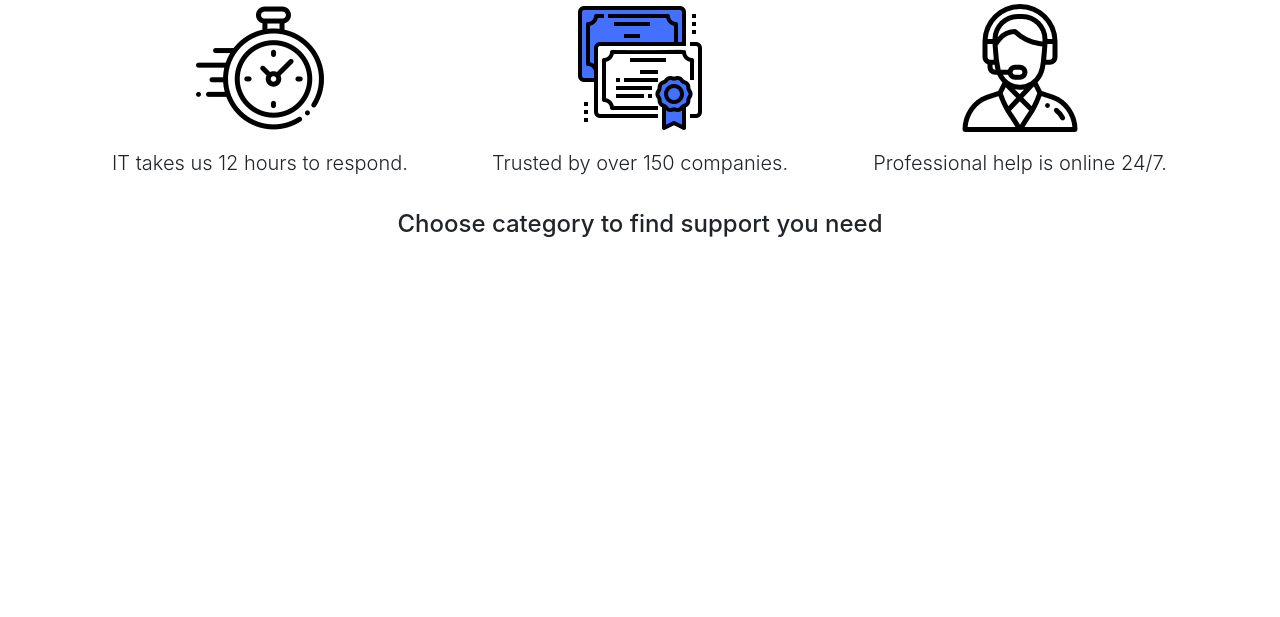
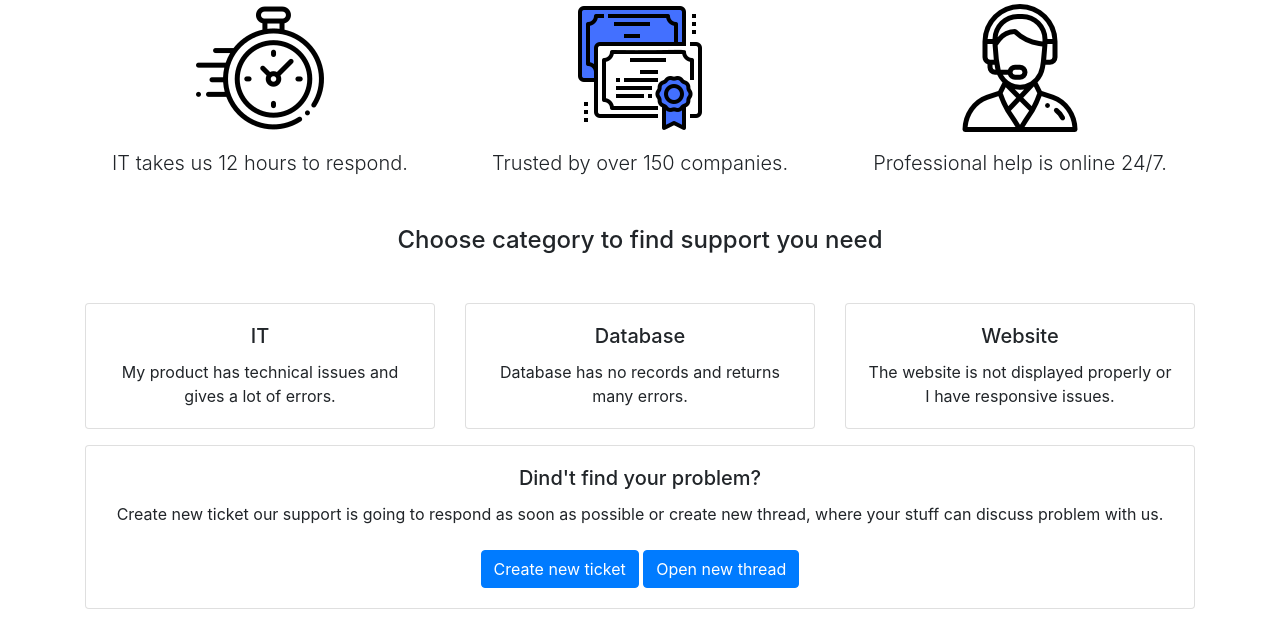
Before and after one commit to HoopDead/ticket_system, a Django app: page /tickets/ in a window 1280 px wide. Shown: the part 251-868 px from the top of the page. Before the commit the page ends 800 px from the top, so only its background shows below. Run offline with Django 3.2, Linux system fonts and the light colour scheme; the first user in the database is signed in; some libraries are stand-ins or nearby versions.

Commit message:
Front-end for index and navbar
Added cards for FAQ and create ticket/thread
Finished navbar

```diff
--- a/tickets/templates/index.html
+++ b/tickets/templates/index.html
@@ -7,19 +7,23 @@
 {% block content %}
     <div class = "container min-vh-100">
         <div class = "row">
+            <!-- Alert with bug -->
             <div class = "col-sm-12 text-left">
                 <div class="alert alert-warning my-3" role="alert">
                     <b>Ticketing System is still in development</b><br>
                     Please be aware of all bugs that may happen. If you experience any of that please report it here: <a href = "https://github.com/HoopDead/ticket_system/issues">Report bug</a>
                 </div>
             </div>
+            <!-- Logo and welcome text -->
             <div class = "col-sm-4 mx-auto my-3 text-center">
                 <h2>Ticket System | IT</h2>
                 <hr>
                 <p class = "lead">How can we help you today {{ user }}?</p>
             </div>
         </div>
+
         <div class = "row align-items-center">
+            <!-- Advertise icons -->
             <div class = "col-md-4 col-sm-12 text-center">
                 <img src = "/media/clock.png">
                 <p class = "lead my-3">IT takes us 12 hours to respond.</p>
@@ -33,10 +37,52 @@
                 <p class = "lead my-3">Professional help is online 24/7.</p>
             </div>
         </div>
-        <div class = "row">
+
+        <!-- Choose category to go find help -->
+        <div class = "row my-3">
             <div class = "col-sm-8 mx-auto my-3 text-center">
                 <h4>Choose category to find support you need</h4>
             </div>
         </div>
+
+        <!-- Categories to help #1 -->
+        <div class = "row mt-2">
+            <div class = "col-sm-12 col-lg-4 my-2">
+                <div class="card text-center">
+                    <div class="card-body">
+                        <h5 class="card-title">IT</h5>
+                        <p class="card-text">My product has technical issues and gives a lot of errors.</p>
+                    </div>
+                </div>
+            </div>
+            <div class = "col-sm-12 col-lg-4 my-2">
+                <div class="card text-center">
+                    <div class="card-body">
+                        <h5 class="card-title">Database</h5>
+                        <p class="card-text">Database has no records and returns many errors.</p>
+                    </div>
+                </div>
+            </div>
+            <div class = "col-sm-12 col-lg-4 my-2">
+                <div class="card text-center">
+                    <div class="card-body">
+                        <h5 class="card-title">Website</h5>
+                        <p class="card-text">The website is not displayed properly or I have responsive issues.</p>
+                    </div>
+                </div>
+            </div>
+
+            <div class = "col-sm-12 my-2">
+                <div class="card text-center">
+                    <div class="card-body">
+                        <h5 class="card-title">Dind't find your problem?</h5>
+                        <p class="card-text">Create new ticket our support is going to respond as soon as possible or create new thread, where your stuff can discuss problem with us.</p>
+                        <button class = "btn btn-primary mt-2">Create new ticket</button>
+                        <button class = "btn btn-primary mt-2">Open new thread</button>
+                    </div>
+                </div>
+            </div>
+        </div>
+
     </div>
 {% endblock  %}
```
Also changed, not shown: tickets/templates/block.html (+4 -4 lines), db.sqlite3.
